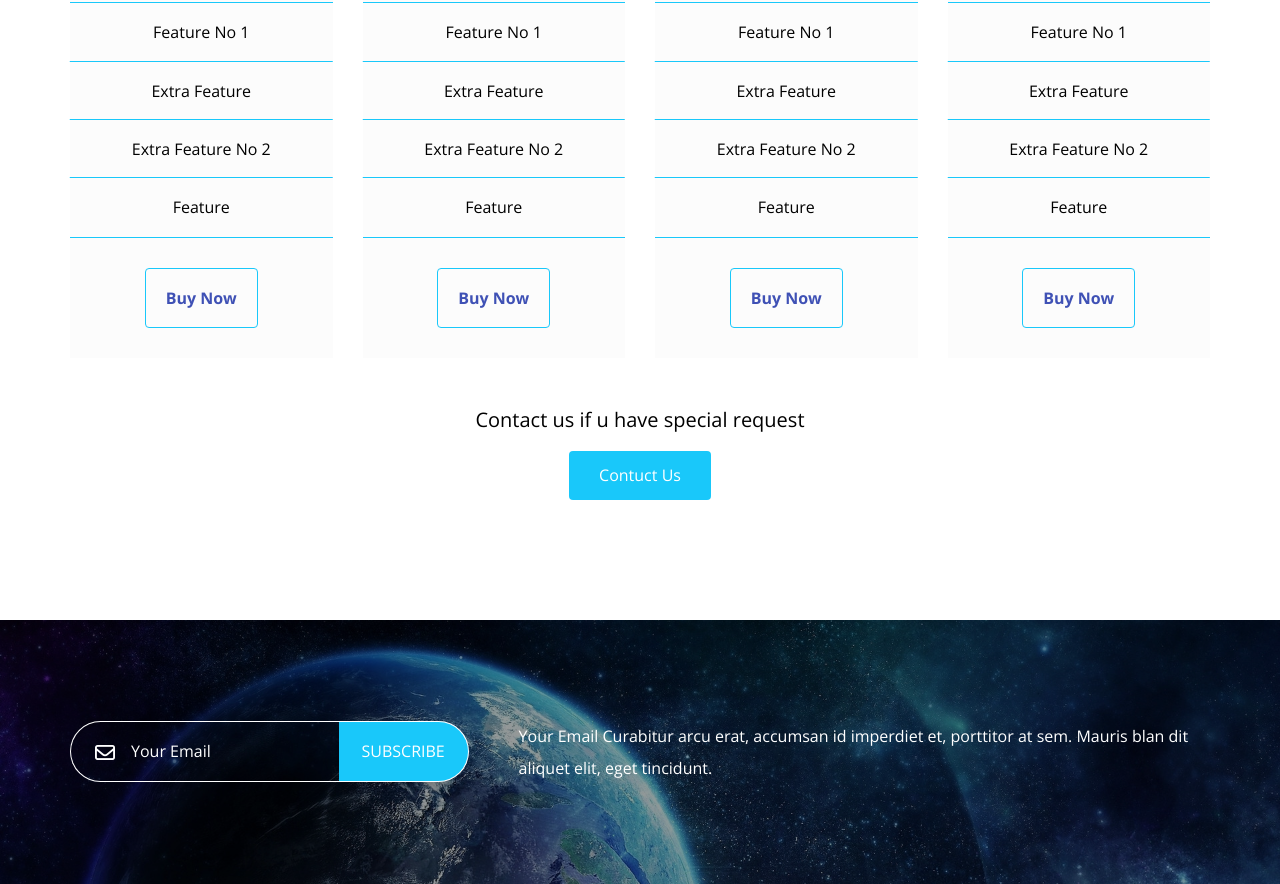
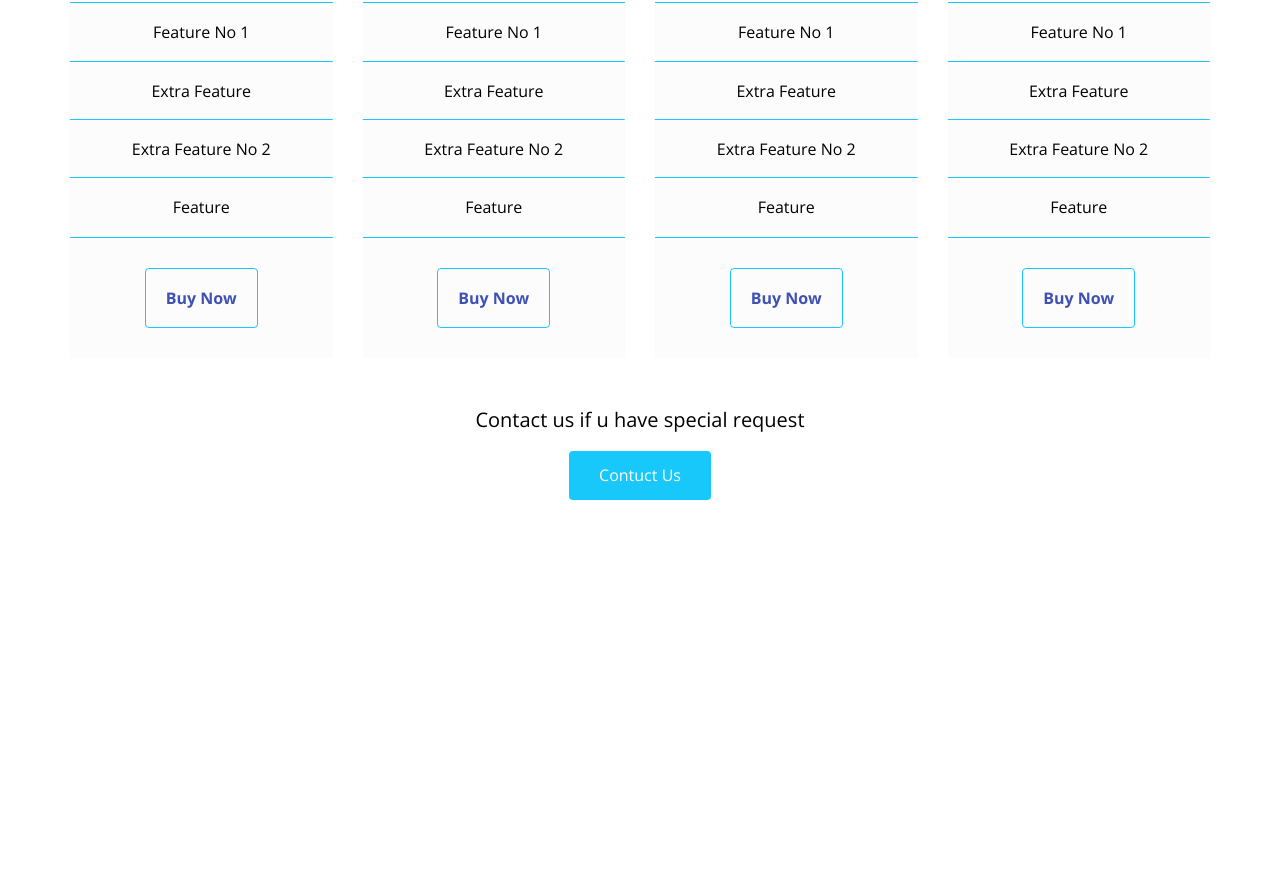
Before and after one commit to Oussama-hamdi/HTML-CSS-Template-One, a plain HTML site: page index.html in a window 1280 px wide. Shown: the part 6797-7681 px from the top of the page. After the commit the page ends 7417 px from the top, so only its background shows below. Drawn offline with nearby package versions, Linux system fonts and the light colour scheme.

```diff
--- a/css/kasper.css
+++ b/css/kasper.css
@@ -805,84 +805,3 @@ header nav .form i {
   border-radius: 4px;
 }
 /* End Pricing */
-/* Start Subscribe */
-.subscribe {
-  padding-top: var(--section-padding);
-  padding-bottom: var(--section-padding);
-  position: relative;
-  background-image: url(../images/subscribe.jpeg);
-  background-size: cover;
-  color: white;
-}
-.subscribe::before {
-  content: "";
-  width: 100%;
-  height: 100%;
-  position: absolute;
-  background-color: rgb(0 0 0 / 40%);
-  top: 0;
-  left: 0;
-}
-.subscribe .container {
-  display: flex;
-  align-items: center;
-  position: relative;
-}
-@media (max-width: 991px) {
-  .subscribe .container {
-    flex-direction: column;
-  }
-}
-.subscribe form {
-  position: relative;
-  width: 500px;
-  max-width: 100%;
-  display: flex;
-}
-.subscribe form i {
-  position: absolute;
-  top: 50%;
-  transform: translateY(-50%);
-  left: 25px;
-}
-.subscribe form input[type="email"] {
-  padding: 20px 20px 20px 60px;
-  background: none;
-  border: 1px solid white;
-  border-right: none;
-  caret-color: var(--main-color);
-  width: calc(100% - 130px);
-  color: white;
-  border-top-left-radius: 100vw;
-  border-bottom-left-radius: 100vw;
-}
-.subscribe form ::placeholder {
-  color: white;
-}
-.subscribe form input[type="submit"] {
-  width: 130px;
-  color: white;
-  padding: 10px 20px;
-  border: 1px solid white;
-  border-left: none;
-  text-transform: uppercase;
-  background-color: var(--main-color);
-  border-top-right-radius: 100vw;
-  border-bottom-right-radius: 100vw;
-}
-.subscribe form input[type="submit"]:focus,
-.subscribe form input[type="email"]:focus {
-  outline: none;
-  border: 1px solid var(--main-color);
-}
-
-.subscribe p {
-  line-height: 2;
-  margin-left: 50px;
-}
-@media (max-width: 991px) {
-  .subscribe p {
-    margin: 30px auto;
-  }
-}
-/* End Subscribe */
--- a/index.html
+++ b/index.html
@@ -427,20 +427,5 @@
       </div>
     </div>
     <!-- End Pricing -->
-    <!-- Start Subscribe -->
-    <div class="subscribe">
-      <div class="container">
-        <form action="">
-          <i class="far fa-envelope fa-lg"></i>
-          <input type="email" name="mail" placeholder="Your Email" />
-          <input type="submit" value="Subscribe" />
-        </form>
-        <p>
-          Your Email Curabitur arcu erat, accumsan id imperdiet et, porttitor at
-          sem. Mauris blan dit aliquet elit, eget tincidunt.
-        </p>
-      </div>
-    </div>
-    <!-- End Subscribe -->
   </body>
 </html>
```
